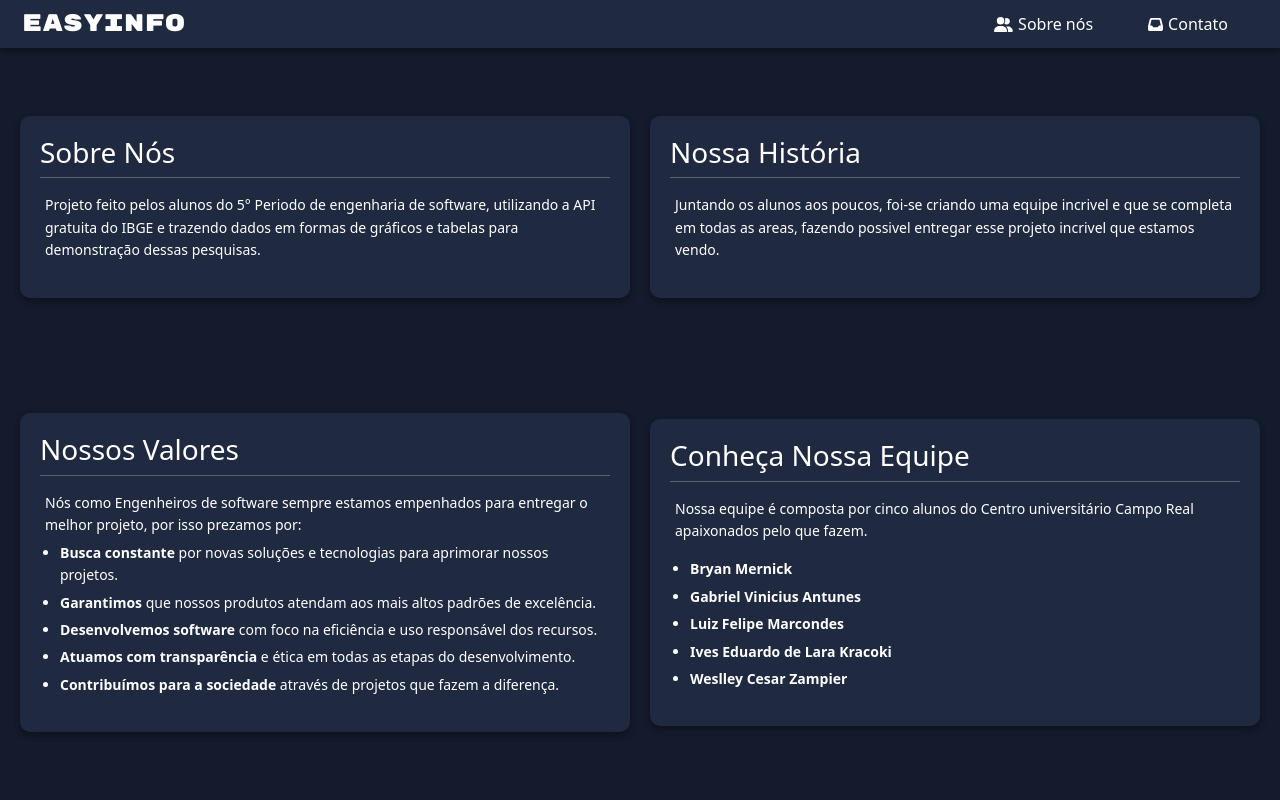
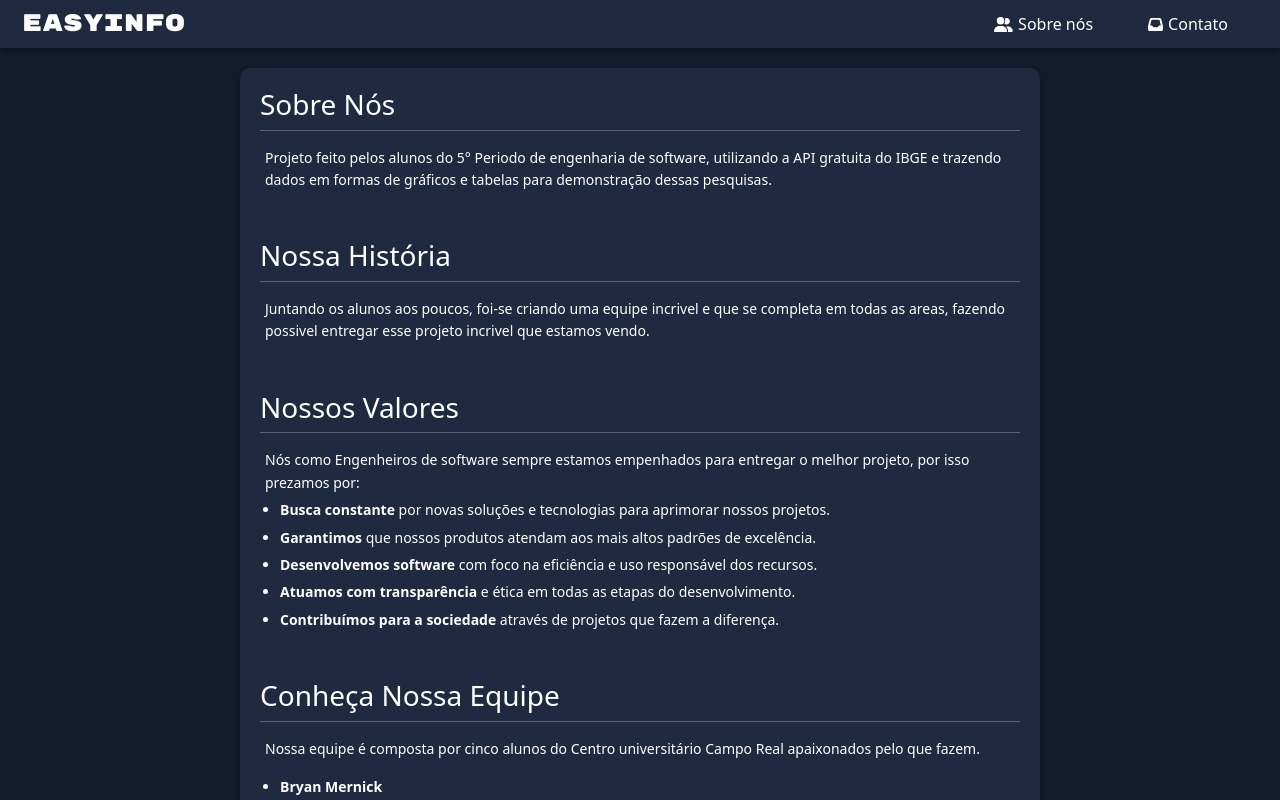
Before and after one commit to TurkFlame/dashboardIBGE, a React (Vite) app: page /sobre-nos in a window 1280 px wide. Shown: the top 800 px of the page. Built offline with nearby package versions, Linux system fonts and the light colour scheme.

Commit message:
fix: melhora na entrada, correção da page sobrenos

```diff
--- a/src/index.css
+++ b/src/index.css
@@ -301,7 +301,7 @@ caption {
 
 .image {
   width: 100%;
-  height: 250px;
+  height: 350px;
   object-fit: cover;
 }
 
--- a/src/pages/entrance.tsx
+++ b/src/pages/entrance.tsx
@@ -10,26 +10,22 @@ const Entrance: React.FC = () => {
     <div className="container">
       <Link to="/page-name" className="link-invisivel">
         <div className="grid-item">
-          <div className="image-title-container">
-            <img src={IbgeImgNome} alt="Imagem 1" className="image" />
-          </div>
-          <h5 className="title">PESQUISAS NOMES IBGE</h5>
+          <img src={IbgeImgNome} alt="Imagem 1" className="image" />
+          <h5 className="title">Consulta de Nomes no IBGE</h5>
         </div>
       </Link>
 
       <Link to="/page-search" className="link-invisivel">
         <div className="grid-item">
-          <div className="image-title-container">
-            <img src={IbgeImgPesquisa} alt="Imagem 1" className="image" />
-          </div>
-          <h5 className="title">PESQUISAS FEITAS DO IBGE</h5>
+          <img src={IbgeImgPesquisa} alt="Imagem 1" className="image" />
+          <h5 className="title">Pesquisas Realizadas pelo IBGE</h5>
         </div>
       </Link>
 
       <Link to="/page-economy" className="link-invisivel">
         <div className="grid-item">
           <img src={IbgeImgEconomia} alt="Imagem 1" className="image" />
-          <h5 className="title">PESQUISAS ECONOMIA IBGE</h5>
+          <h5 className="title">Análises Econômicas do IBGE</h5>
         </div>
       </Link>
     </div>
--- a/src/pages/sobreNos.tsx
+++ b/src/pages/sobreNos.tsx
@@ -3,7 +3,7 @@ import '../index.css';
 
 const SobreNos: React.FC = () => {
   return (
-    <div className="main-content mt-5">
+    <div className="main-content mt-5 content-center">
       <div className="sobre-nos-container">
         <h3>Sobre Nós</h3>
         <hr className='mt-1' />
@@ -12,10 +12,8 @@ const SobreNos: React.FC = () => {
           utilizando a API gratuita do IBGE e trazendo dados em formas de gráficos e
           tabelas para demonstração dessas pesquisas.
         </p>
-      </div>
 
-      <div className="sobre-nos-container">
-        <section>
+        <section className='mt-5'>
           <h3>Nossa História</h3>
           <hr className='mt-1' />
           <p className='mb-3'>
@@ -23,10 +21,8 @@ const SobreNos: React.FC = () => {
             as areas, fazendo possivel entregar esse projeto incrivel que estamos vendo.
           </p>
         </section>
-      </div>
 
-      <div className="sobre-nos-container">
-        <section>
+        <section className='mt-5'>
           <h3>Nossos Valores</h3>
           <hr className='mt-1' />
           <p>
@@ -41,10 +37,8 @@ const SobreNos: React.FC = () => {
             <li><b>Contribuímos para a sociedade</b> através de projetos que fazem a diferença.</li>
           </ul>
         </section>
-      </div>
 
-      <div className="sobre-nos-container">
-        <section>
+        <section className='mt-5'>
           <h3>Conheça Nossa Equipe</h3>
           <hr className='mt-1' />
           <p className='mb-3'>
@@ -61,6 +55,7 @@ const SobreNos: React.FC = () => {
           </ul>
         </section>
       </div>
+
     </div>
   );
 };
```
